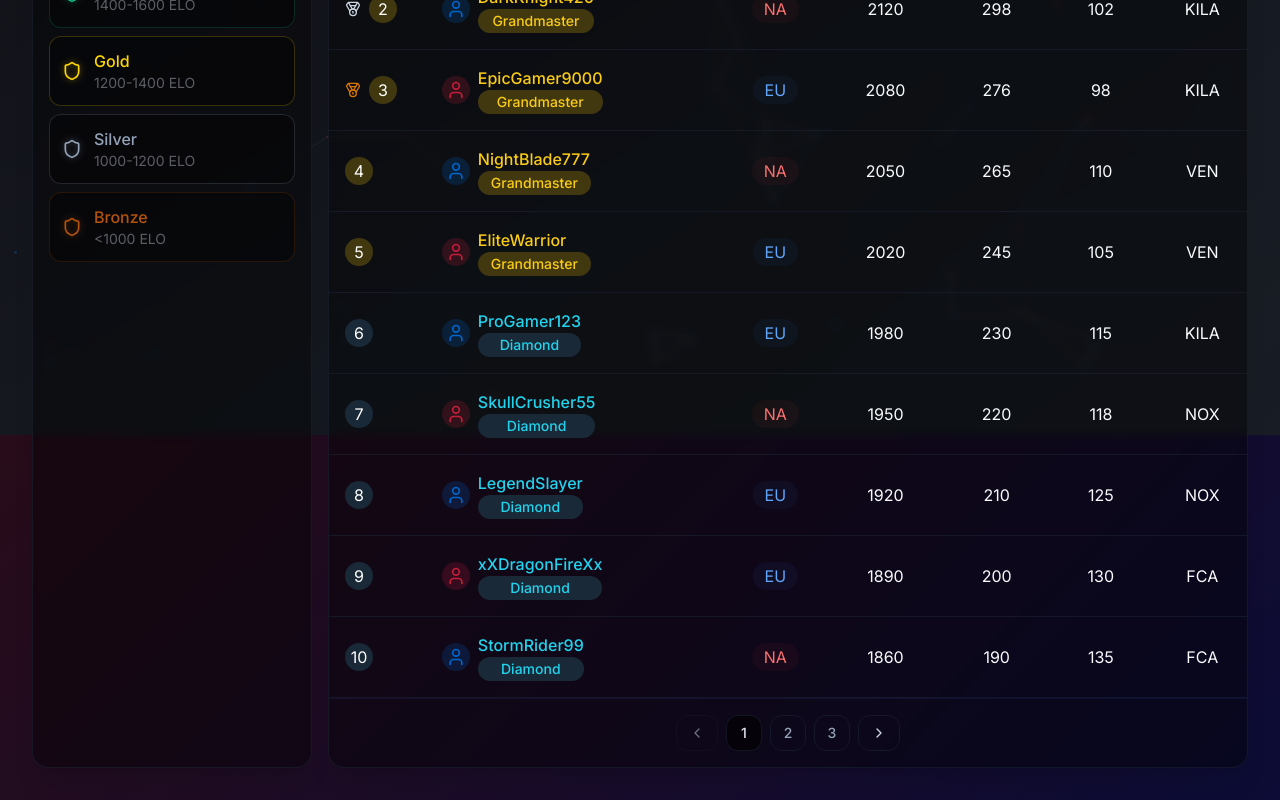
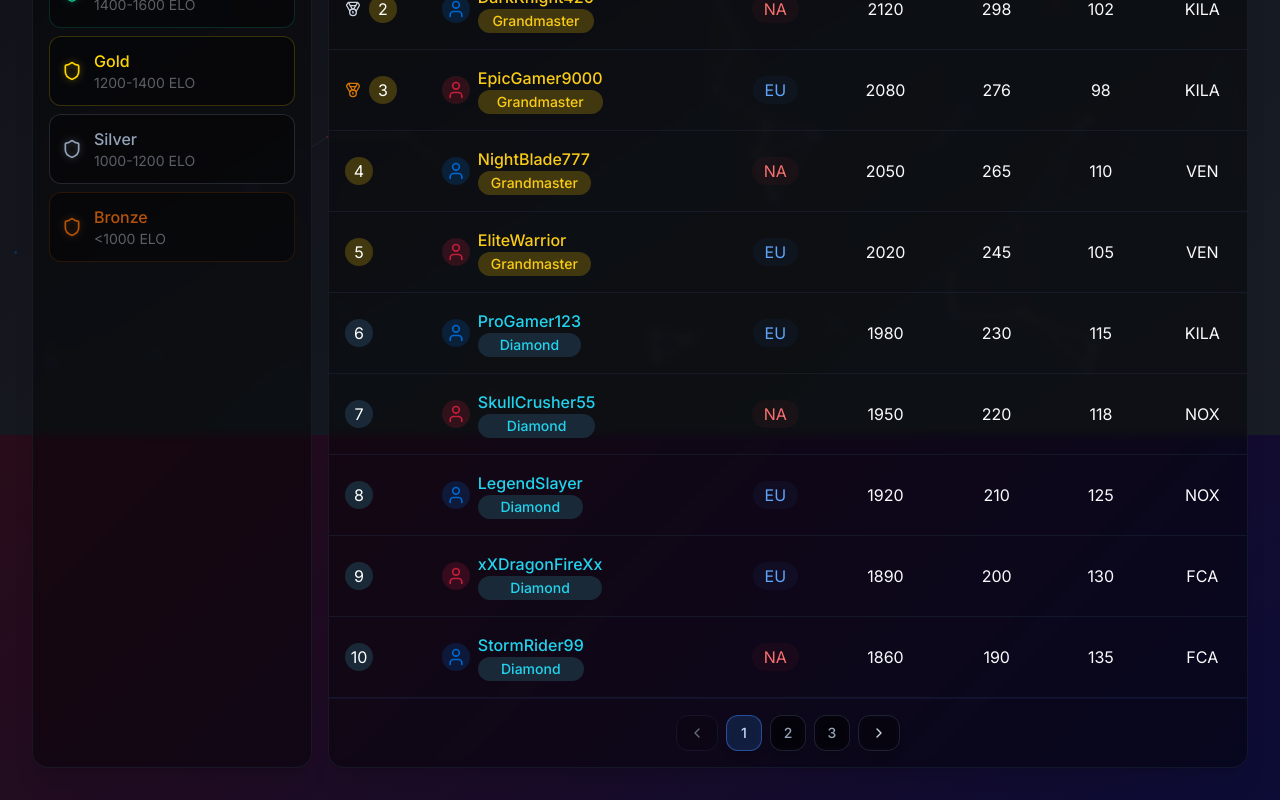
Before and after one commit to iGotYourBackMr/chiv-leaderboard, a Next.js app: page / in a window 1280 px wide. Shown: the part 365-1165 px from the top of the page. Built offline with nearby package versions, Linux system fonts and the light colour scheme.

Commit message:
feat: enhance pagination buttons with better visual hierarchy and glow effects

```diff
--- a/components/chivalry-leaderboard.tsx
+++ b/components/chivalry-leaderboard.tsx
@@ -478,7 +478,7 @@ export default function LeaderboardComponent({
                     variant="ghost"
                     onClick={() => handlePageChange(pagination.page - 1)}
                     disabled={pagination.page === 1}
-                    className="hover:bg-black/40 px-3 h-9 rounded-xl border border-slate-800/50 disabled:opacity-50"
+                    className="hover:bg-black/60 px-3 h-9 rounded-xl border border-slate-700/50 shadow-lg shadow-black/20 backdrop-blur-sm disabled:opacity-50 disabled:shadow-none"
                   >
                     <ChevronLeft className="w-4 h-4 text-slate-300" />
                   </Button>
@@ -505,9 +505,9 @@ export default function LeaderboardComponent({
                           onClick={() => handlePageChange(page)}
                           className={`${
                             pagination.page === page
-                              ? "bg-black/60 text-slate-200 border-slate-700"
-                              : "hover:bg-black/40 text-slate-400 hover:text-slate-200"
-                          } px-3 h-9 min-w-[36px] rounded-xl border border-slate-800/50 transition-all duration-200`}
+                              ? "bg-blue-500/20 text-blue-200 border-blue-500/50 shadow-[0_0_10px_rgba(59,130,246,0.2)] hover:bg-blue-500/30"
+                              : "bg-black/40 hover:bg-black/60 text-slate-400 hover:text-slate-200 border-slate-700/50"
+                          } px-3 h-9 min-w-[36px] rounded-xl border shadow-lg shadow-black/20 backdrop-blur-sm transition-all duration-200`}
                         >
                           {page}
                         </Button>
@@ -519,7 +519,7 @@ export default function LeaderboardComponent({
                     variant="ghost"
                     onClick={() => handlePageChange(pagination.page + 1)}
                     disabled={pagination.page === pagination.total_pages}
-                    className="hover:bg-black/40 px-3 h-9 rounded-xl border border-slate-800/50 disabled:opacity-50"
+                    className="hover:bg-black/60 px-3 h-9 rounded-xl border border-slate-700/50 shadow-lg shadow-black/20 backdrop-blur-sm disabled:opacity-50 disabled:shadow-none"
                   >
                     <ChevronRight className="w-4 h-4 text-slate-300" />
                   </Button>
```
